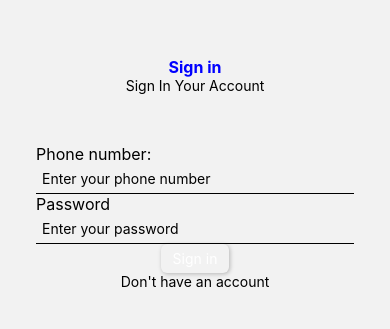
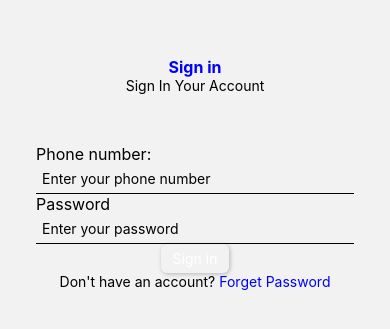
Before and after one commit to HoangThanhLuu/PROJECT_CNM_CK, a React Native app: screen /Login in a window 390 px wide. Shown: the part 249-578 px from the top of the page. Built offline with nearby package versions, Linux system fonts and the light colour scheme.

Commit message:
Login Forget Password

```diff
--- a/screens/LoginScreen.js
+++ b/screens/LoginScreen.js
@@ -11,9 +11,15 @@ const LoginScreen = ({ navigation }) => {
         <Text>Sign In Your Account</Text>
       </View>
       <LoginForm />
-      <Pressable onPress={() => navigation.navigate("RegisterForm")}>
-        <Text>Don't have an account</Text>
-      </Pressable>
+      <View style={{ flexDirection: 'row' }}>
+        <Pressable onPress={() => navigation.navigate("RegisterForm")}>
+          <Text>Don't have an account?</Text>
+        </Pressable>
+
+        <Pressable onPress={() => navigation.navigate("ForgetPassword")}>
+          <Text style={{ color: 'blue', marginLeft: 4 }}>Forget Password</Text>
+        </Pressable>
+      </View>
     </View>
   );
 };
```
